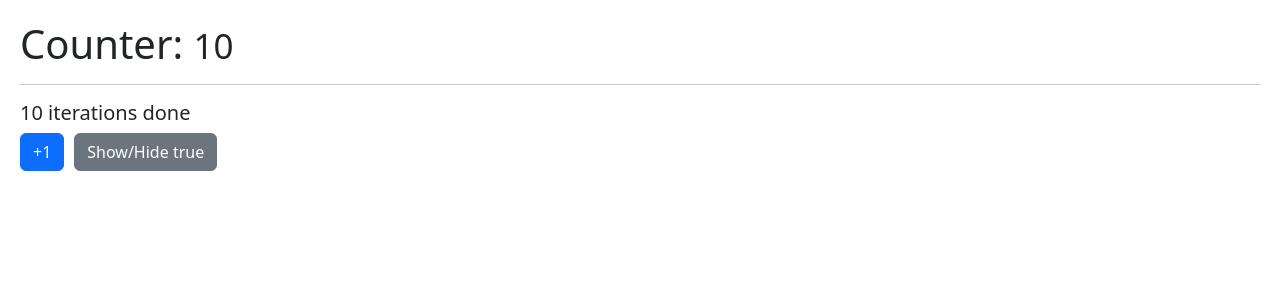
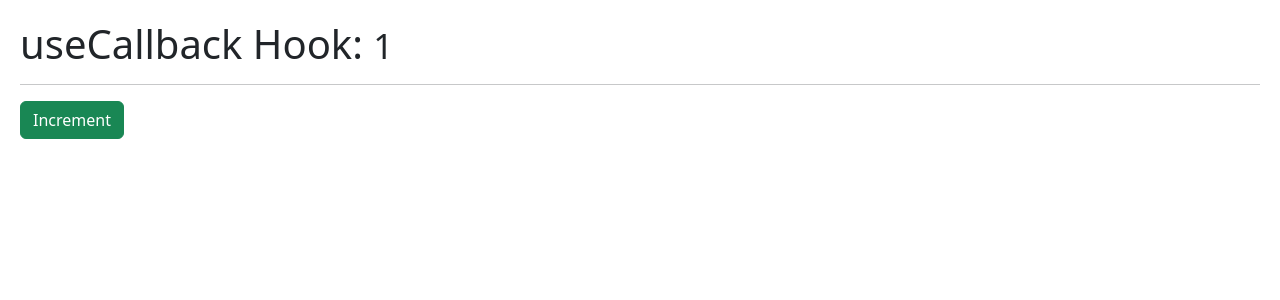
Before and after one commit to gisbelt/react-app, a React (Vite) app in the folder 05-hook-app/: page / in a window 1280 px wide. Shown: the top 300 px of the page. Built offline with nearby package versions, Linux system fonts and the light colour scheme.

Commit message:
useCallback

```diff
--- /dev/null
+++ b/05-hook-app/src/06-memo/CallbackHook.jsx
@@ -0,0 +1,26 @@
+import React from 'react'
+import { useState } from 'react';
+import { useCallback } from 'react';
+import { ShowIncrement } from './ShowIncrement';
+
+export const CallbackHook = () => {
+    const [ counter, setCounter ] = useState( 1 );
+
+    // useCallback is used to store functions. And that function is only going to be reprocessed when something changes
+    const incrementFather = useCallback(
+      () => {
+        setCounter( counter + 1 );
+      },
+      [],
+    )
+
+
+    return (
+        <>
+            <h1>useCallback Hook: <small>{ counter }</small></h1>
+            <hr />
+
+            <ShowIncrement increment={ incrementFather }/>
+        </>
+    )
+}
--- /dev/null
+++ b/05-hook-app/src/06-memo/ShowIncrement.jsx
@@ -0,0 +1,9 @@
+import React from 'react'
+
+export const ShowIncrement = ({ increment }) => {
+    console.log("Again")
+
+    return (
+        <button onClick={ () => { increment(); }} className='btn btn-success'>Increment</button>
+    )
+}
--- a/05-hook-app/src/main.jsx
+++ b/05-hook-app/src/main.jsx
@@ -7,6 +7,7 @@ import { SimpleForm } from './02-useEffect/SimpleForm'
 import { MultipleCustomHooks } from './03-examples/MultipleCustomHooks'
 import { FocusScreen } from './04-useRef/FocusScreen'
 import { Layout } from './05-useLayoutEffect/Layout'
+import { CallbackHook } from './06-memo/CallbackHook'
 import { MemoHook } from './06-memo/MemoHook'
 import { Memorize } from './06-memo/Memorize'
 // import { HooksApp } from './HooksApp'
@@ -14,6 +15,6 @@ import './index.css'
 
 ReactDOM.createRoot(document.getElementById('root')).render(
   <React.StrictMode>
-    <MemoHook />
+    <CallbackHook />
   </React.StrictMode>
 )
```
